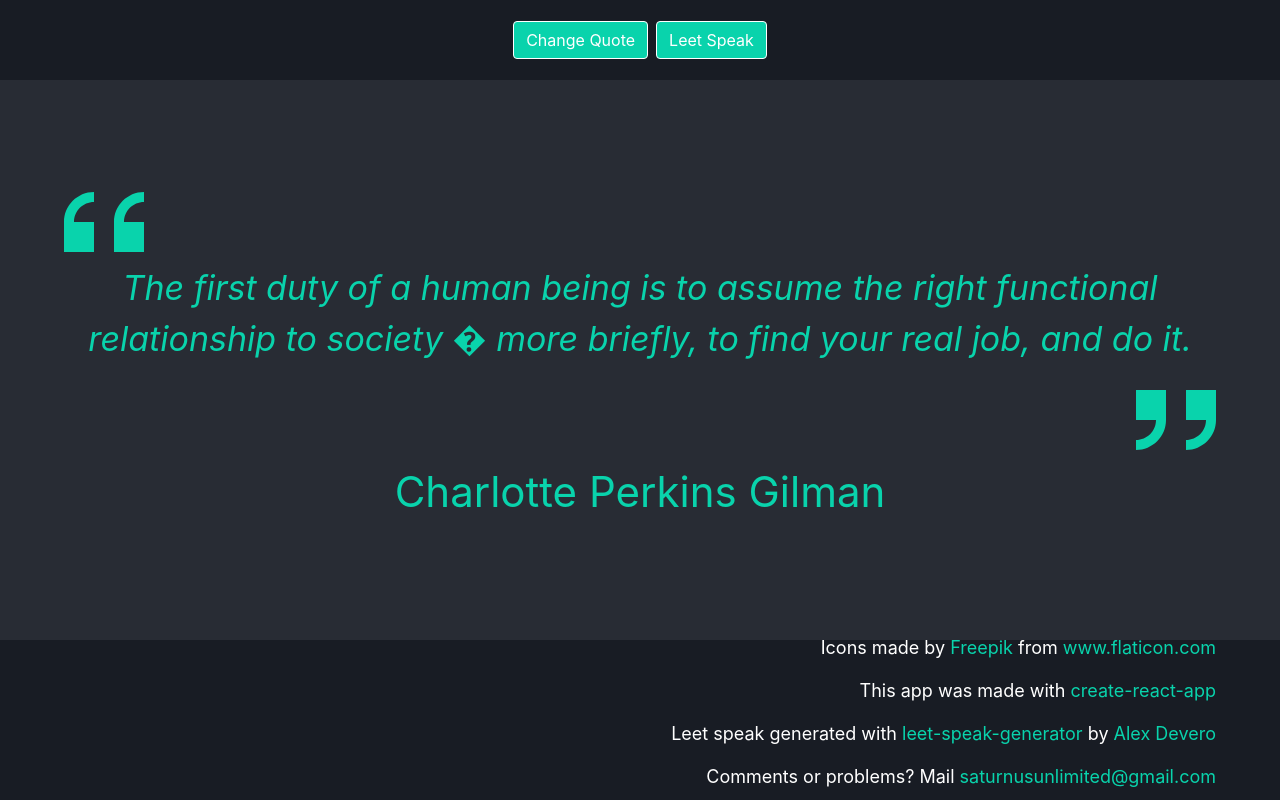
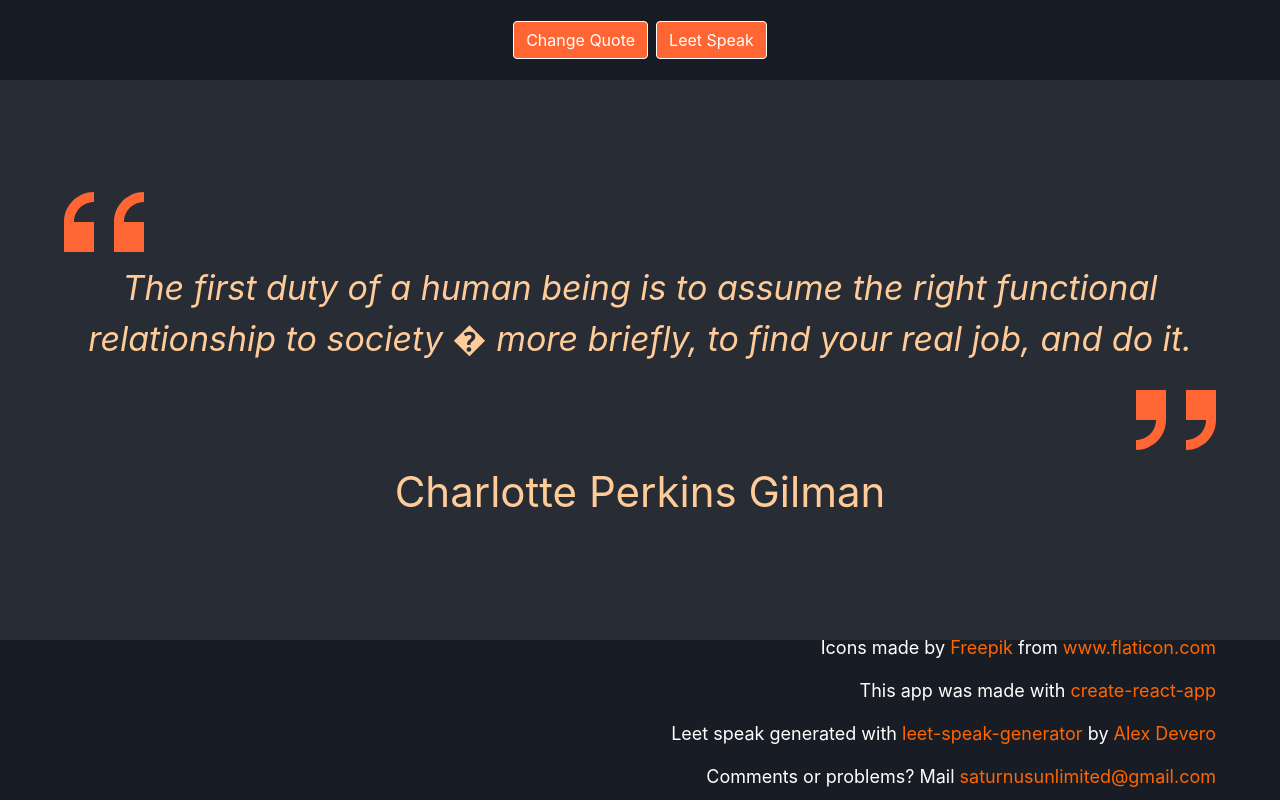
Before and after one commit to saturnusunlimited/heroku-prototype-cachip, a React (Create React App) app: page /quote/1 in a window 1280 px wide. Built offline with nearby package versions, Linux system fonts and the light colour scheme.

Commit message:
Changed colors

```diff
--- a/src/App.css
+++ b/src/App.css
@@ -1,6 +1,8 @@
 :root {
 
-  --primary-foreground-color: #09d3ac;
+  --primary-foreground-color: #ffcc99;
+  --button-color:             #ff6633;
+  --link-color:               #ff6600;
   --header-background-color:  #181c24;
   --body-background-color:    #282c34;
   --footer-background-color:  #181c24;
@@ -85,7 +87,7 @@ div.App-footer-inner {
 
 .App-link {
 
-  color: var(--primary-foreground-color);
+  color: var(--link-color);
 }
 
 .App-quote {
--- a/src/css/CustomBootstrap.css
+++ b/src/css/CustomBootstrap.css
@@ -1,5 +1,5 @@
 .btn-secondary, .btn-secondary:hover, .btn-secondary:active, .btn-secondary:visited {
 
-    background-color: var(--primary-foreground-color) !important;
+    background-color: var(--button-color) !important;
     border-color: white !important;
 }
```
Also changed, not shown: src/assets/svg/double_quotes.svg, 1 other file (tests, documents, lock files or other folders).
